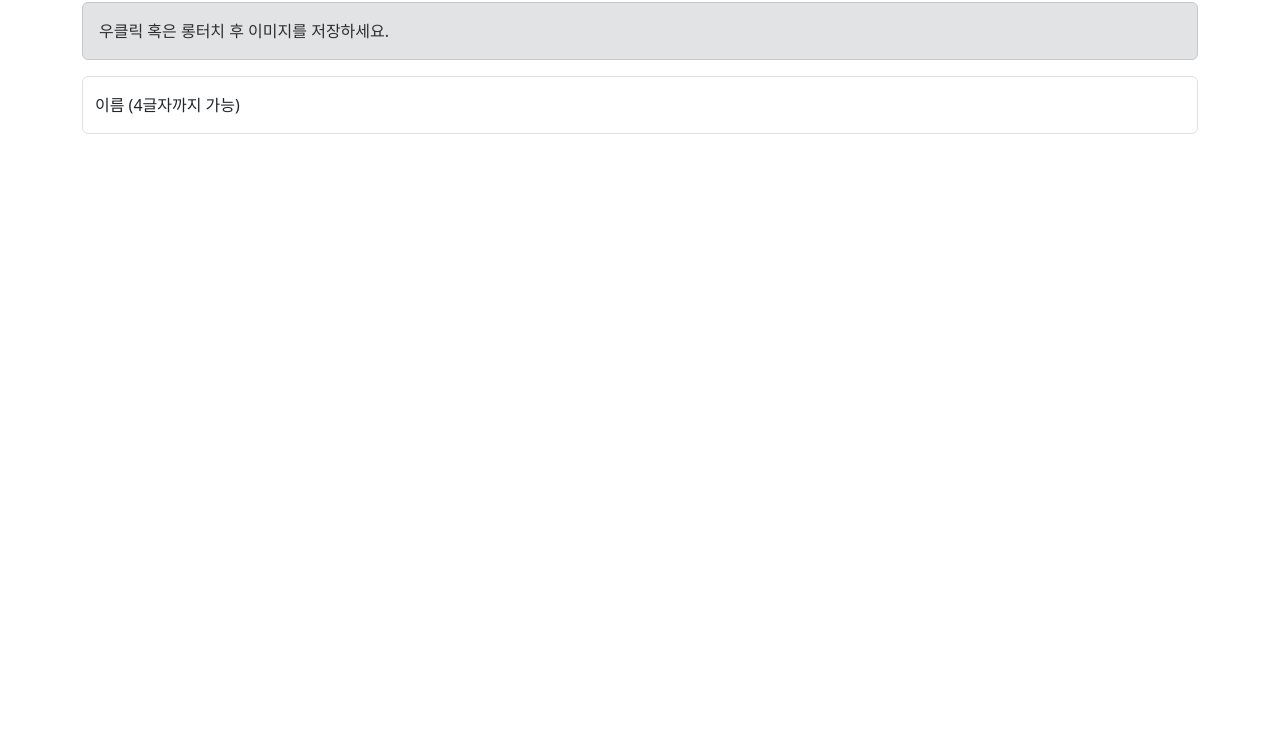
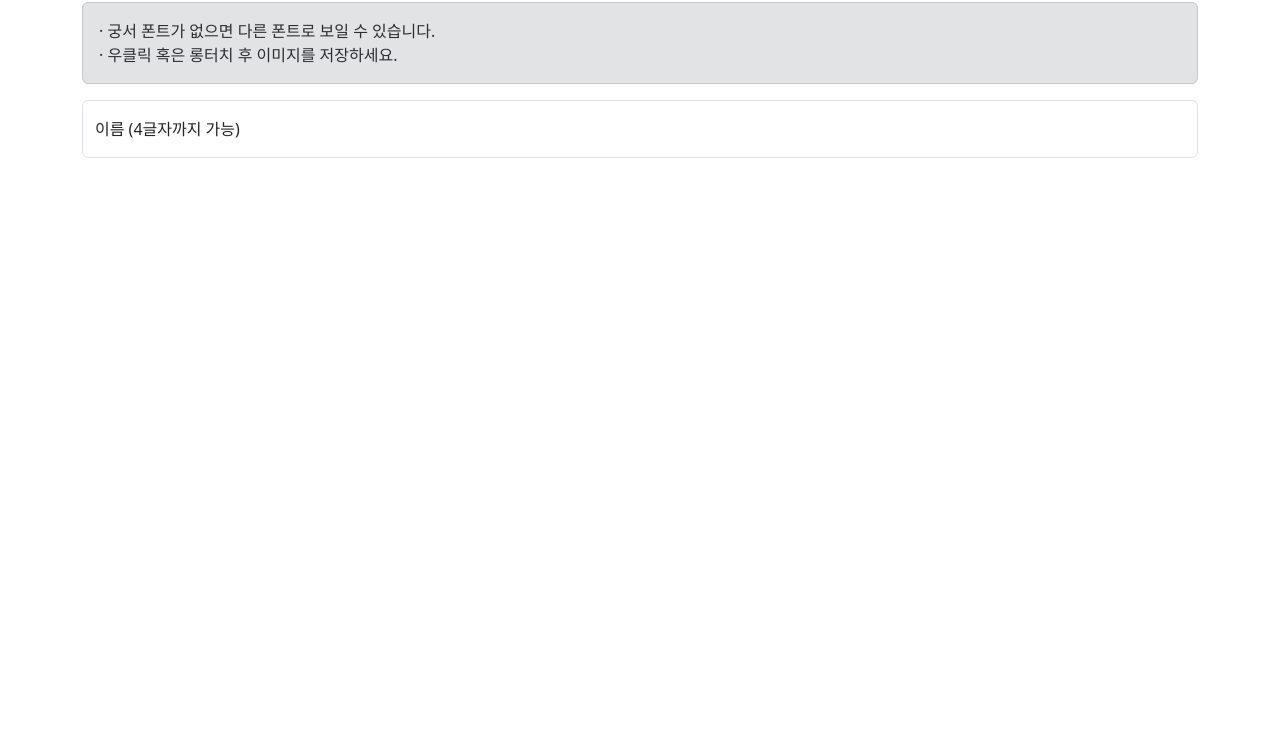
Before and after one commit to gwanryo/congrats-for-no-reason, a plain HTML site: page index.html in a window 1280 px wide. Shown: the part 68-800 px from the top of the page. Drawn offline with nearby package versions, Linux system fonts and the light colour scheme.

Commit message:
add: notification for gungsuh

```diff
--- a/index.html
+++ b/index.html
@@ -103,7 +103,8 @@
   <div class="container">
     <h2 class="mt-3 mb-3">🎉 축하합니다 짤 생성기 🎉</h2>
     <div class="alert alert-secondary" role="alert">
-      우클릭 혹은 롱터치 후 이미지를 저장하세요.
+      · 궁서 폰트가 없으면 다른 폰트로 보일 수 있습니다.<br>
+      · 우클릭 혹은 롱터치 후 이미지를 저장하세요.
     </div>
     <form class="form-floating mt-3 mb-3">
       <input type="text" class="form-control" id="floating-input" placeholder="김형식" value="">
```
